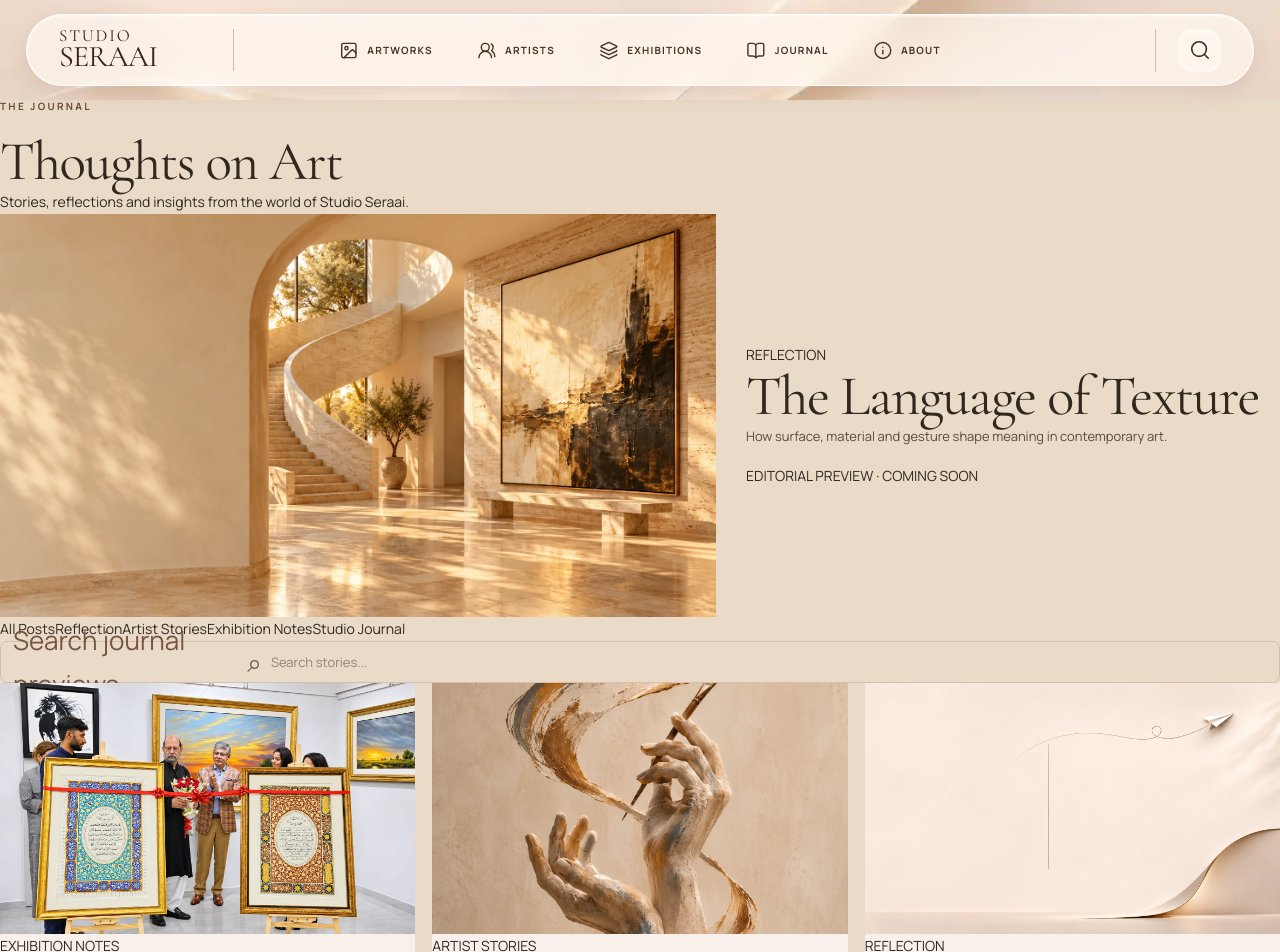
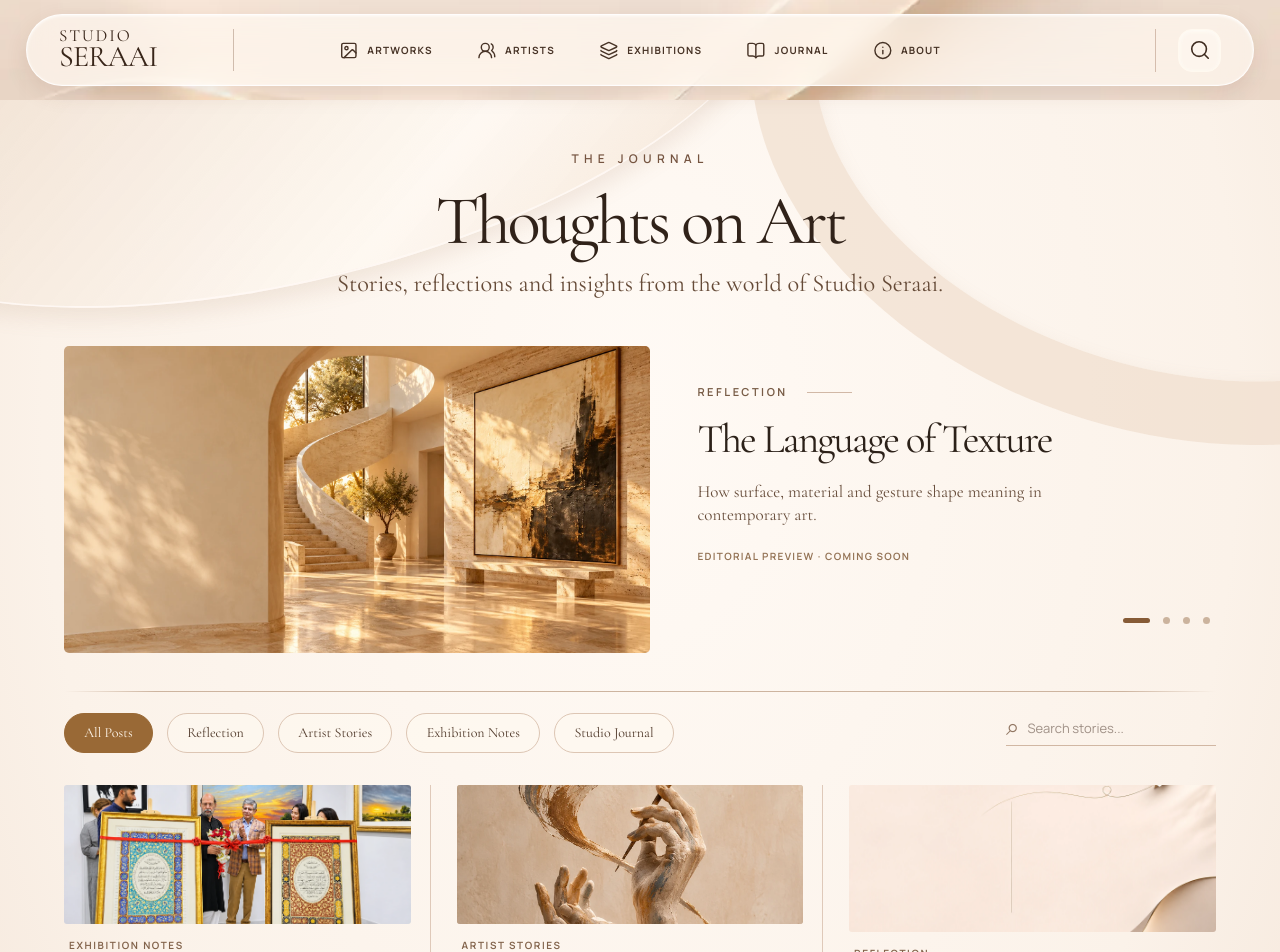
Before and after one commit to studioseraai/studioseraai, a Next.js app: page /journal in a window 1280 px wide. Shown: the top 952 px of the page. Built offline with nearby package versions, Linux system fonts and the light colour scheme.

Commit message:
Style refined Journal V4 like approved minimal editorial mockup

```diff
--- a/app/journal/Journal.module.css
+++ b/app/journal/Journal.module.css
@@ -1,50 +1,47 @@
-.journal{background:#f7eee6;color:#38271c;font-family:var(--font-interface),Arial,sans-serif;--muted:#8c705f}
-.hero{position:relative;min-height:clamp(445px,34vw,590px);overflow:hidden;background:linear-gradient(108deg,#efded0 10%,#d9bba0 60%,#b48c6b);isolation:isolate}
-.hero:before{content:"";position:absolute;inset:0;background:url('/gallery/hero/room.webp') 66% 43%/cover no-repeat;opacity:.43;z-index:-2}
-.heroTint{position:absolute;inset:0;background:linear-gradient(90deg,#f5e5d9 0%,#f1ddcbf0 28%,#ead1bd88 63%,#d5b49c30);z-index:-1}
-.heroCopy{position:relative;margin-left:7%;padding:clamp(143px,12vw,200px) 0 70px;width:min(480px,45%)}
-.eyebrow,.lineLabel{display:flex;align-items:center;gap:20px;font:700 10px/1.3 var(--font-interface),Arial,sans-serif;letter-spacing:.23em;color:#6a4c38;margin:0 0 21px}
-.eyebrow span,.lineLabel span{width:56px;height:1px;background:#a58a73}
-.hero h1{font:400 clamp(65px,6.4vw,115px)/.92 var(--font-display),Georgia,serif!important;letter-spacing:-.055em;color:#302014;margin:0 0 24px}
-.heroCopy>p:last-child{font:italic clamp(15px,1.2vw,19px)/1.65 var(--font-display),Georgia,serif;max-width:430px;margin:0}
-.heroObject{position:absolute;right:8%;top:7%;width:35%;max-width:535px;filter:drop-shadow(0 24px 30px #52391d30);pointer-events:none}
-.heroObject img{display:block;width:100%;height:auto}
-.body{display:grid;grid-template-columns:minmax(0,3fr) minmax(250px,.95fr);gap:clamp(35px,3vw,65px);max-width:1700px;margin:auto;padding:30px 4.2% 50px}
-.main{min-width:0}
-.featured{display:grid;grid-template-columns:1.18fr .88fr;gap:30px;align-items:center}
-.featurePhoto{aspect-ratio:1.55;overflow:hidden;background:#dac1ab}
-.featurePhoto img{width:100%;height:100%;object-fit:cover;display:block}
-.featureCopy{padding:20px 0}
-.featureCopy h2{font:400 clamp(38px,3.2vw,60px)/1.05 var(--font-display),Georgia,serif;letter-spacing:-.04em;margin:0 0 19px}
-.featureCopy>p:not(.lineLabel){font:400 clamp(15px,1.05vw,18px)/1.65 var(--font-interface),Arial,sans-serif;color:#5b4739;margin:0 0 22px}
-.preview{font-size:9px;letter-spacing:.12em;font-weight:700;color:#99775f;display:inline-block;border-bottom:1px solid #bf9f8d;padding-bottom:6px}
-.latest{padding-top:44px}.sectionTitle{display:flex;align-items:center;gap:22px;margin-bottom:21px}.sectionTitle h2{font:400 clamp(19px,1.65vw,28px)/1.2 var(--font-display),Georgia,serif;letter-spacing:.045em;margin:0}.sectionTitle span{height:1px;background:#cdb6a5;flex:1}
-.cards{display:grid;grid-template-columns:repeat(6,minmax(0,1fr));gap:22px 17px}
-.card{grid-column:span 2;min-width:0;background:#f8f1eb;display:flex;flex-direction:column}
-.card:nth-child(4),.card:nth-child(5){grid-column:span 3}
-.cardImage{aspect-ratio:1.65;overflow:hidden;background:#dfcab9}.cardImage img{display:block;width:100%;height:100%;object-fit:cover;transition:transform .35s}
-.card:hover img{transform:scale(1.035)}
-.cardBody{padding:14px 13px 19px;flex:1}
-.category{font:700 9px/1.3 var(--font-interface),Arial,sans-serif;letter-spacing:.16em;color:#8a684f;margin:0 0 9px}
-.card h3{font:400 clamp(22px,1.85vw,32px)/1.05 var(--font-display),Georgia,serif;letter-spacing:-.02em;margin:0 0 10px}
-.summary{font-size:13px;line-height:1.55;color:#5d493d;margin:0 0 18px}
-.card .preview{font-size:8px;margin-top:auto}
-.sidebar{border-left:1px solid #d9c3b2;padding:16px 0 20px clamp(25px,2.7vw,50px);min-width:0}
-.searchLabel{display:block;font-size:10px;letter-spacing:.13em;color:#77604f;margin-bottom:9px}
-.search{border:1px solid #d6bfae;display:flex;align-items:center;gap:9px;border-radius:7px;padding:0 12px;height:42px}
-.search span{font-size:26px;color:#745642}.search input{border:0;background:transparent;width:100%;min-width:0;color:#3c2b21;font:13px var(--font-interface),Arial,sans-serif;outline:0}
-.search:focus-within{outline:2px solid #9d795d;outline-offset:3px}
-.sideHeading{font:500 17px/1.4 var(--font-display),Georgia,serif;letter-spacing:.12em;margin:35px 0 13px;border-bottom:1px solid #d8c1b0;padding-bottom:10px}
-.categoryList{display:flex;flex-direction:column}.categoryList button{border:0;border-bottom:1px solid #e3cfc0;padding:12px 0;display:flex;justify-content:space-between;align-items:center;gap:15px;background:transparent;color:#3c2c22;cursor:pointer;text-align:left;font:15px var(--font-display),Georgia,serif}.categoryList button[aria-current=true]{color:#9a6238;font-weight:700}.categoryList button span:last-child{font:12px var(--font-interface),Arial,sans-serif;color:#8b6c58}
-.recent{display:grid;gap:14px}.recentItem{display:grid;grid-template-columns:78px 1fr;gap:12px;align-items:start}.recentItem img{width:78px;height:65px;object-fit:cover}.recentItem strong{font:400 17px/1.08 var(--font-display),Georgia,serif;display:block;margin-bottom:8px}.recentItem small{font-size:8px;letter-spacing:.1em;color:#97785e}
-.sideFeatured img{width:100%;aspect-ratio:1.5;object-fit:cover;display:block}.sideFeatured h3{font:400 24px/1.15 var(--font-display),Georgia,serif;margin:11px 0 7px}.sideFeatured p{color:#675144;font-size:12px;line-height:1.5;margin:0 0 10px}
-.empty{padding:35px 0;color:#806956}.empty button{border:1px solid #a88a72;background:transparent;padding:10px 14px;cursor:pointer}
-.mobileCategories{display:none}
-.closing{min-height:225px;display:grid;grid-template-columns:25% 1fr auto;gap:36px;align-items:center;background:linear-gradient(110deg,#e8cdb5,#f5e6d9 65%,#e7d0be);padding:25px 7%;overflow:hidden}
-.closingImage{height:195px;overflow:hidden;position:relative}.closingImage img{width:100%;height:100%;object-fit:contain}
-.closingCopy .lineLabel{margin:0 0 10px}.closingCopy h2{font:400 clamp(35px,3vw,56px)/1.1 var(--font-display),Georgia,serif;margin:0 0 12px}.closingCopy>p:last-child{max-width:560px;font:italic 16px/1.5 var(--font-display),Georgia,serif;margin:0;color:#705748}
-.closingLink{display:inline-flex;gap:20px;align-items:center;border:1px solid #8b6851;color:#493124;text-decoration:none;padding:16px 22px;font-size:11px;letter-spacing:.12em;white-space:nowrap;font-weight:700}.closingLink:hover{background:#4c3121;color:#fff2e7}
-@media(max-width:1200px){.body{grid-template-columns:minmax(0,2.4fr) minmax(220px,.9fr)}.featured{grid-template-columns:1fr}.featurePhoto{aspect-ratio:1.9}.featureCopy{padding:0}.heroObject{right:2%;width:40%}.closing{grid-template-columns:20% 1fr auto;gap:20px}}
-@media(max-width:800px){.heroCopy{width:60%}.hero h1{font-size:clamp(59px,9vw,85px)}.heroObject{right:-9%;top:18%;width:52%}.body{grid-template-columns:1fr;padding:34px 6%}.sidebar{border-left:0;border-top:1px solid #d9c3b2;padding:25px 0;display:grid;grid-template-columns:repeat(2,1fr);column-gap:25px}.searchLabel,.search,.categoryList{grid-column:1}.sidebar>.sideHeading:nth-of-type(2),.recent{grid-column:2}.sidebar>.sideHeading:nth-of-type(3),.sideFeatured{grid-column:2}.closing{grid-template-columns:1fr auto}.closingImage{display:none}}
-@media(max-width:600px){.hero{min-height:520px}.heroCopy{width:auto;margin:0 7%;max-width:360px;padding:140px 0 60px}.hero h1{font-size:clamp(55px,12vw,75px)}.heroObject{right:-12%;top:43%;width:56%;opacity:.45}.heroTint{background:linear-gradient(90deg,#f5e5d9 0%,#f1ddcbdc 80%,#d4b29b65)}.body{padding:30px 6%}.featurePhoto{aspect-ratio:1.45}.featureCopy h2{font-size:42px}.cards{grid-template-columns:1fr;gap:16px}.card,.card:nth-child(4),.card:nth-child(5){grid-column:auto}.cardImage{aspect-ratio:1.8}.card h3{font-size:29px}.sidebar{display:block}.mobileCategories{display:flex;flex-wrap:wrap;gap:7px;margin:0 0 22px}.mobileCategories button{background:transparent;border:1px solid #d9bdac;border-radius:99px;font-size:11px;padding:8px 10px;color:#4a3326}.mobileCategories button[aria-pressed=true]{background:#523b2e;color:#f5e9dc}.closing{grid-template-columns:1fr;gap:14px;padding:35px 7%}.closingLink{width:max-content}.sectionTitle h2{font-size:21px}}
+/* Studio Seraai V4 Journal — editorial magazine design */
+.page{position:relative;isolation:isolate;overflow:hidden;min-height:80vh;padding:clamp(40px,4vw,68px) clamp(18px,5vw,90px) clamp(70px,7vw,115px);background:radial-gradient(ellipse at 50% 24%,#fffaf5 0%,#fbf2e9 66%,#f3e4d7 100%);color:#34251b;font-family:var(--font-display),Georgia,serif}
+.waveLeft,.waveRight{position:absolute;z-index:-1;pointer-events:none}
+.waveLeft{left:-16vw;top:-18vw;width:78vw;height:32vw;border-radius:50%;transform:rotate(-14deg);background:linear-gradient(145deg,#e8d4c1c7,#fff9f2a1 69%,#ecd6c2a8);border-bottom:2px solid #fff9f4e8;box-shadow:0 10px 22px #ac866828}
+.waveRight{right:-26vw;top:-23vw;width:68vw;height:49vw;border-radius:50%;transform:rotate(17deg);border:clamp(20px,5vw,100px) solid #efdccba0;box-shadow:inset 0 8px 20px #b5967b29}
+.inner{max-width:1480px;margin:0 auto;position:relative}
+.heading{display:flex;align-items:center;flex-direction:column;text-align:center;position:relative;height:auto;min-height:0;margin:0 auto clamp(38px,3.5vw,57px);padding:0;background:none;border:0}
+.eyebrow{margin:0 0 15px;font:600 12px/1.4 var(--font-interface),Arial,sans-serif;letter-spacing:.44em;color:#755440}
+.heading h1{font:400 clamp(51px,5.4vw,88px)/1.1 var(--font-display),Georgia,serif;letter-spacing:-.045em;color:#302219;margin:0}
+.tagline{margin:8px 0 0;font:italic 400 clamp(17px,1.9vw,28px)/1.4 var(--font-display),Georgia,serif;color:#664b38}
+.featured{display:grid;grid-template-columns:minmax(0,1.13fr) minmax(320px,1fr);gap:clamp(28px,3.7vw,60px);align-items:center;position:relative}
+.featureImage{height:clamp(250px,24vw,370px);overflow:hidden;border-radius:5px;background:#d9bfa8}
+.featureImage img{display:block;width:100%;height:100%;object-fit:cover}
+.featureText{position:relative;display:flex;align-items:flex-start;flex-direction:column;min-height:250px;padding:10px 0 30px}
+.kicker{display:flex;align-items:center;gap:19px;font:650 11px/1.4 var(--font-interface),Arial,sans-serif;letter-spacing:.23em;color:#785c46;margin:0 0 18px}
+.kicker span{width:45px;height:1px;background:#d1b8a6}
+.featureText h2{font:400 clamp(40px,3.2vw,58px)/1.06 var(--font-display),Georgia,serif;letter-spacing:-.045em;color:#2c2119;margin:0 0 20px;max-width:460px}
+.summary{font:400 clamp(17px,1.25vw,21px)/1.35 var(--font-display),Georgia,serif;color:#674d3b;margin:0 0 22px;max-width:430px}
+.featurePreview{font:650 10px/1.5 var(--font-interface),Arial,sans-serif;letter-spacing:.13em;color:#947355;margin:0}
+.dots{display:flex;align-items:center;justify-content:flex-end;gap:13px;position:absolute;right:6px;bottom:0}
+.dots i{width:7px;height:7px;border-radius:50%;background:#cbb39d}
+.dots i:first-child{width:27px;height:5px;background:#865b36;border-radius:99px}
+.divider{height:1px;background:linear-gradient(90deg,transparent,#cdb49f 8%,#cdb49f 92%,transparent);margin:clamp(27px,3vw,45px) 0 21px}
+.filters{display:flex;align-items:center;flex-wrap:wrap;gap:10px clamp(10px,1.1vw,20px);margin-bottom:19px}
+.filters button{border:1px solid #ddc6b4;background:#fff9f18c;color:#513a2b;border-radius:999px;padding:10px clamp(15px,1.5vw,27px);font:400 clamp(14px,1.05vw,18px)/1.2 var(--font-display),Georgia,serif;cursor:pointer;min-height:40px}
+.filters button[aria-pressed="true"]{background:#996936;color:#fff7ec;border-color:#996936}
+.filters button:hover:not([aria-pressed="true"]){background:#ecd8c4}
+.searchArea{display:flex;justify-content:flex-end;margin:-61px 0 31px;pointer-events:none}
+.search{display:flex;align-items:center;gap:8px;max-width:210px;width:100%;border-bottom:1px solid #d1b7a3;pointer-events:auto;color:#927763}
+.search span[aria-hidden]{font-size:24px;line-height:1.1}
+.search input{border:0;background:transparent;width:100%;min-width:0;outline:0;padding:8px 0;color:#453024;font:13px var(--font-interface),Arial,sans-serif}
+.sr{position:absolute;width:1px;height:1px;overflow:hidden;clip:rect(0,0,0,0)}
+.cards{display:grid;grid-template-columns:repeat(3,minmax(0,1fr));column-gap:clamp(15px,2vw,31px);row-gap:clamp(26px,3vw,45px);margin-top:39px}
+.card{min-width:0;border-right:1px solid #dfc9b9;padding-right:clamp(10px,1.5vw,22px)}
+.card:nth-child(3n){border-right:0;padding-right:0}
+.cardImage{aspect-ratio:2.5/1;overflow:hidden;background:#d9c1ac;border-radius:3px}
+.cardImage img{width:100%;height:100%;object-fit:cover;display:block;transition:transform .3s ease}
+.card:hover .cardImage img{transform:scale(1.03)}
+.cardText{padding:15px 5px 0}
+.cardCategory{font:650 10px/1.3 var(--font-interface),Arial,sans-serif;letter-spacing:.16em;color:#82634b;margin:0 0 8px}
+.cardText h2{font:400 clamp(23px,1.75vw,32px)/1.12 var(--font-display),Georgia,serif;letter-spacing:-.025em;color:#302219;margin:0 0 14px;max-width:370px}
+.cardPreview{font:650 9px/1.4 var(--font-interface),Arial,sans-serif;letter-spacing:.13em;color:#a08068;margin:0}
+.empty{text-align:center;margin:40px 0}.empty p{font-size:18px}.empty button{border:1px solid #bf9f86;border-radius:40px;padding:9px 17px;background:none;color:#644932;cursor:pointer}
+@media(max-width:1100px){.featured{grid-template-columns:minmax(0,1fr) minmax(280px,.9fr)}.featureImage{height:clamp(230px,30vw,350px)}.searchArea{margin:0 0 15px}.cards{margin-top:0}}
+@media(max-width:770px){.page{padding:37px 22px 70px}.featured{grid-template-columns:1fr;gap:24px}.featureImage{height:260px}.featureText{min-height:0;padding:0 0 22px}.dots{bottom:0}.filters{gap:8px;margin-bottom:15px}.filters button{font-size:14px;padding:9px 15px}.cards{grid-template-columns:repeat(2,minmax(0,1fr));gap:26px 17px}.card:nth-child(3n){border-right:1px solid #dfc9b9;padding-right:12px}.card:nth-child(2n){border-right:0;padding-right:0}.heading{margin-bottom:30px}}
+@media(max-width:510px){.heading h1{font-size:clamp(43px,11vw,60px)}.tagline{font-size:17px}.eyebrow{font-size:10px}.featureImage{height:220px}.featureText h2{font-size:39px}.summary{font-size:18px}.cards{grid-template-columns:1fr;gap:30px}.card,.card:nth-child(3n){border:0;padding-right:0}.cardImage{aspect-ratio:2.05/1}.cardText h2{font-size:29px}.filters{gap:7px}.filters button{padding:8px 11px;font-size:13px}.searchArea{justify-content:flex-start}}
 @media(prefers-reduced-motion:reduce){.cardImage img{transition:none}}
```
